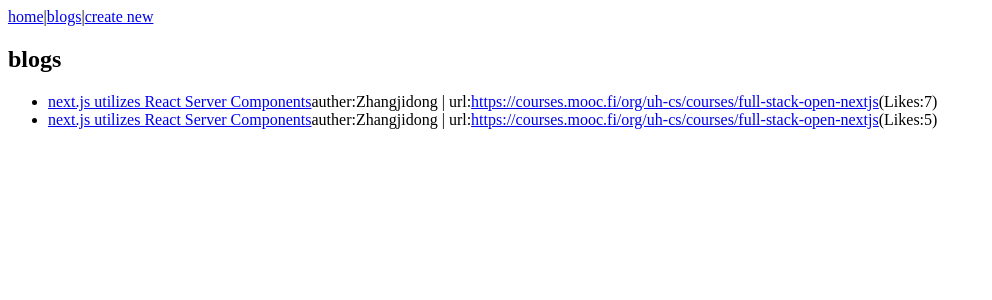
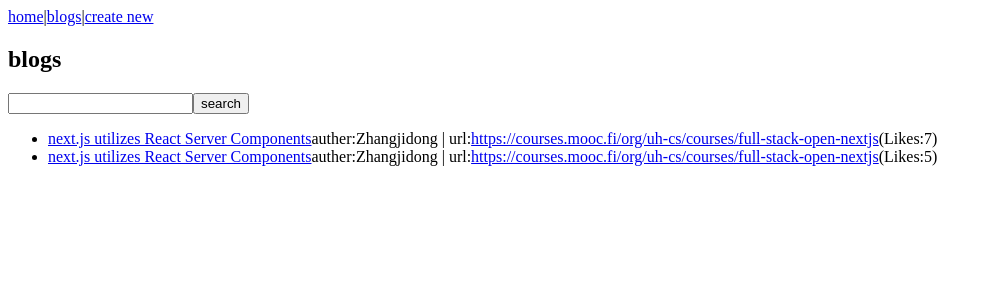
Before and after one commit to yujia1256/fullstack-open, a Next.js app in the folder blogs-app/: page /blogs in a window 1280 px wide. Shown: the top 300 px of the page, without its empty margins (0-992 px from the left). Built offline with nearby package versions, Linux system fonts and the light colour scheme.

Commit message:
Complete xexercise 6

```diff
--- a/blogs-app/app/blogs/page.tsx
+++ b/blogs-app/app/blogs/page.tsx
@@ -1,12 +1,27 @@
 import Link from "next/link"
 import { getBlogs } from "../services/blogs"
 
-const Blogs = () => {
+const Blogs = async ({
+  searchParams,
+}: {
+  searchParams: Promise<{ [key: string]: string | string[] | undefined }>
+}) => {
+  const { filter } = await searchParams
+  const term = typeof filter === "string" ? filter.trim() : ""
   const blogs = getBlogs() //const用来声明一个常量
-  const blogsToShow = [...blogs].sort((a, b) => b.likes - a.likes)
+  const blogsToShow = [...blogs]
+    .filter(
+      (blog) =>
+        term === "" || blog.title.toLowerCase().includes(term.toLowerCase())
+    )
+    .sort((a, b) => b.likes - a.likes)
   return (
     <div>
       <h2>blogs</h2>
+      <form>
+        <input name="filter" defaultValue={term} />
+        <button type="submit">search</button>
+      </form>
       <ul>
         {blogsToShow.map(blog => (
 
```
Also changed, not shown: 1 other file (tests, documents, lock files or other folders).
